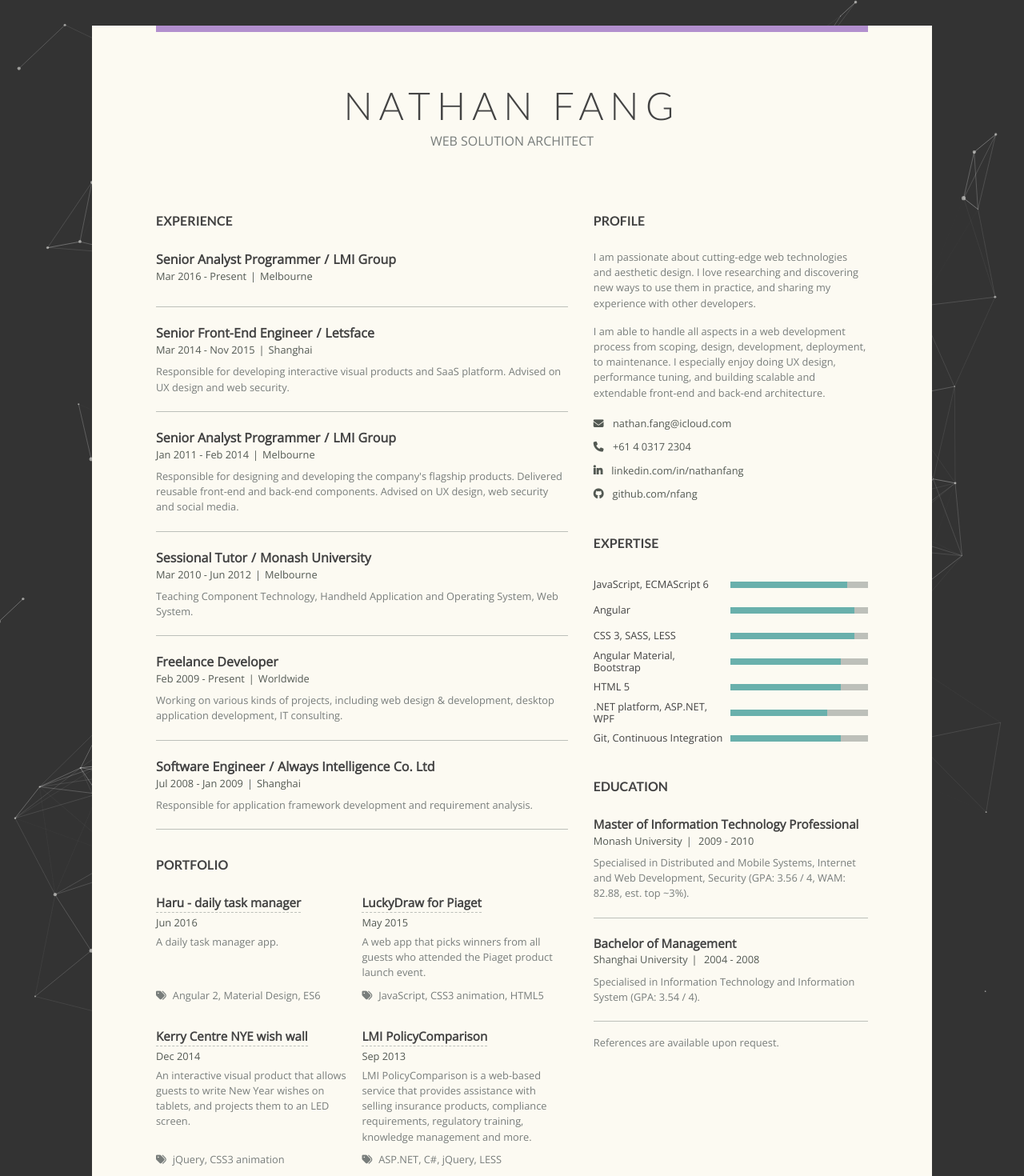
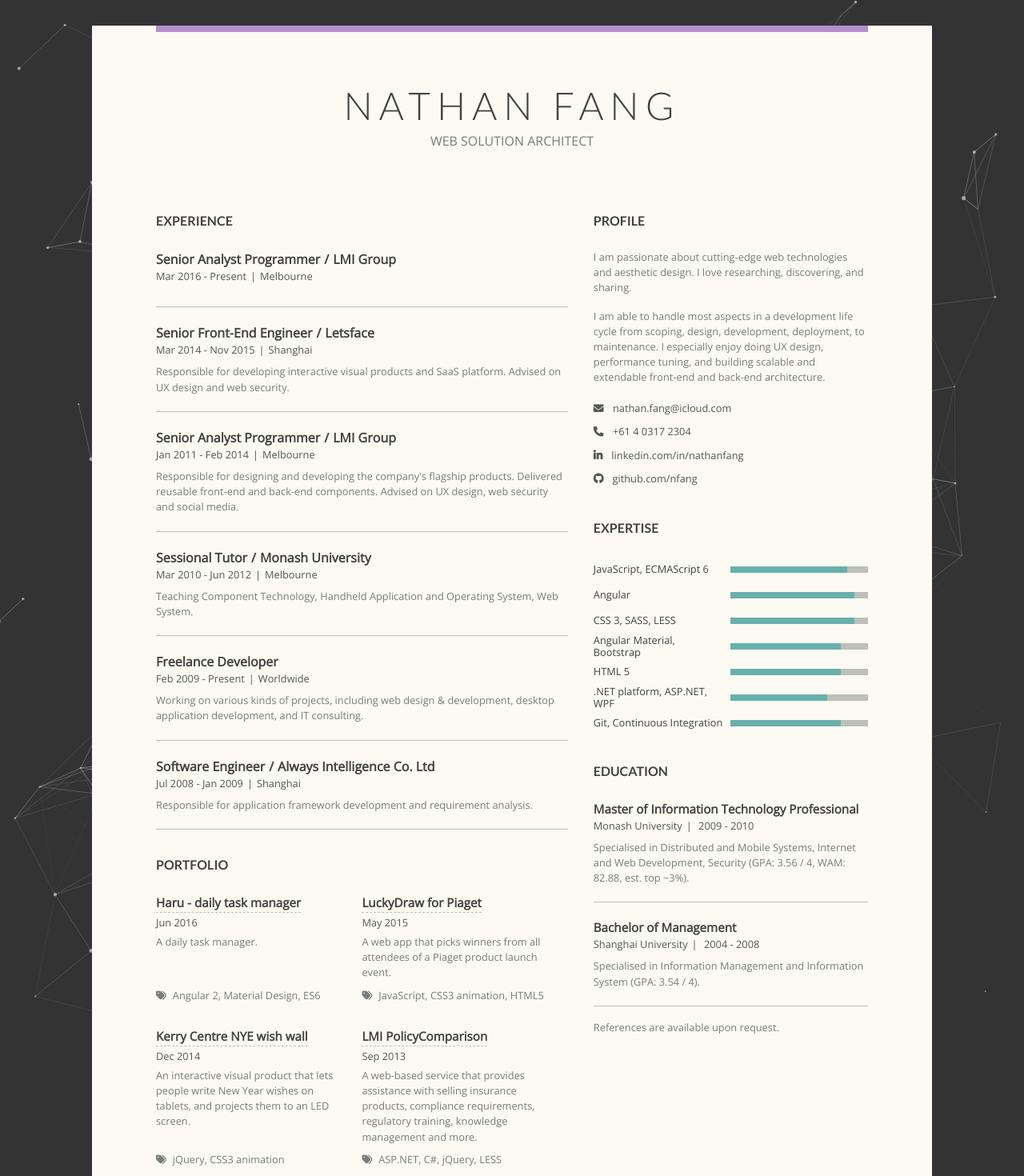
Before and after one commit to nfang/resume, an Angular app: page / in a window 1280 px wide. Shown: the top 1470 px of the page at 80% size. Built offline with nearby package versions, Linux system fonts and the light colour scheme.

Commit message:
chore: content updates

```diff
--- a/src/app/shared/data.ts
+++ b/src/app/shared/data.ts
@@ -8,9 +8,8 @@ export const RESUME = {
     },
     'intro': [
       `I am passionate about cutting-edge web technologies and aesthetic design.
-       I love researching and discovering new ways to use them in practice, and
-       sharing my experience with other developers.`,
-      `I am able to handle all aspects in a web development process from scoping,
+       I love researching, discovering, and sharing.`,
+      `I am able to handle most aspects in a development life cycle from scoping,
        design, development, deployment, to maintenance. I especially enjoy doing
        UX design, performance tuning, and building scalable and extendable front-end
        and back-end architecture.`
@@ -81,7 +80,8 @@ export const RESUME = {
         'to': new Date(2012, 5, 30)
       },
       'description': `
-        Teaching Component Technology, Handheld Application and Operating System, Web System.
+        Teaching Component Technology, Handheld Application and Operating System,
+        Web System.
       `
     },
     {
@@ -94,7 +94,7 @@ export const RESUME = {
       },
       'description': `
         Working on various kinds of projects, including web design & development,
-        desktop application development, IT consulting.
+        desktop application development, and IT consulting.
       `
     },
     {
@@ -161,7 +161,7 @@ export const RESUME = {
         'to': new Date(2008, 5, 30)
       },
       'description': `
-        Specialised in Information Technology and Information System (GPA: 3.54 / 4).
+        Specialised in Information Management and Information System (GPA: 3.54 / 4).
       `
     }
   ],
@@ -171,7 +171,7 @@ export const RESUME = {
       'date': new Date(2016, 5, 20),
       'link': 'https://haruapp.surge.sh',
       'technologies': 'Angular 2, Material Design, ES6',
-      'description': `A daily task manager app.`
+      'description': `A daily task manager.`
     },
     {
       'name': 'LuckyDraw for Piaget',
@@ -179,7 +179,7 @@ export const RESUME = {
       'link': 'http://keno-demo.rubik-media.surge.sh',
       'technologies': 'JavaScript, CSS3 animation, HTML5',
       'description': `
-        A web app that picks winners from all guests who attended the Piaget
+        A web app that picks winners from all attendees of a Piaget
         product launch event.
       `
     },
@@ -189,7 +189,7 @@ export const RESUME = {
       'link': 'http://kc.ww.surge.sh',
       'technologies': 'jQuery, CSS3 animation',
       'description': `
-        An interactive visual product that allows guests to write New Year wishes
+        An interactive visual product that lets people write New Year wishes
         on tablets, and projects them to an LED screen.
       `
     },
@@ -199,9 +199,9 @@ export const RESUME = {
       'link': 'http://policycomparison.com',
       'technologies': 'ASP.NET, C#, jQuery, LESS',
       'description': `
-        LMI PolicyComparison is a web-based service that provides assistance with
-        selling insurance products, compliance requirements, regulatory training,
-        knowledge management and more.
+        A web-based service that provides assistance with selling insurance
+        products, compliance requirements, regulatory training, knowledge management
+        and more.
       `
     }
   ]
```
